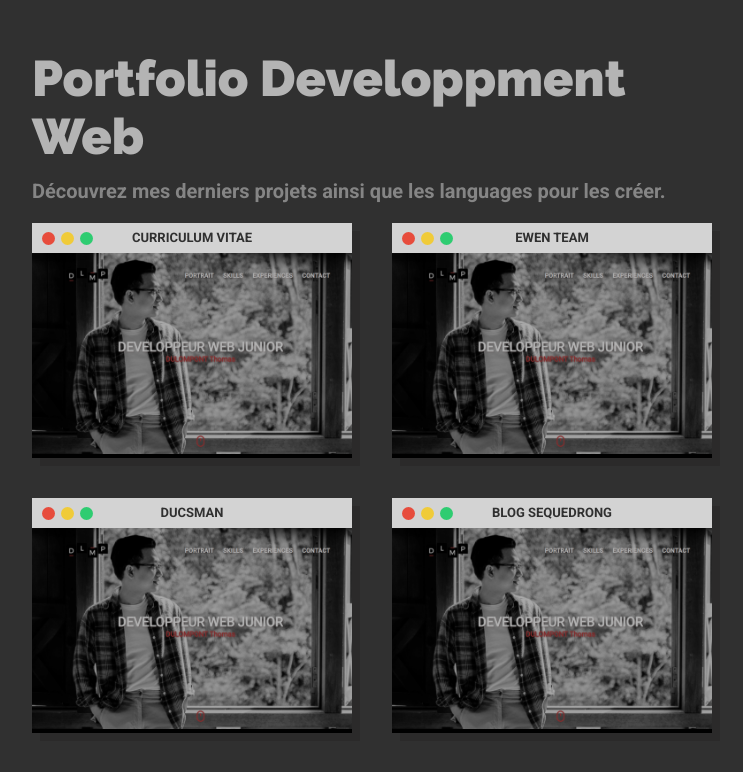
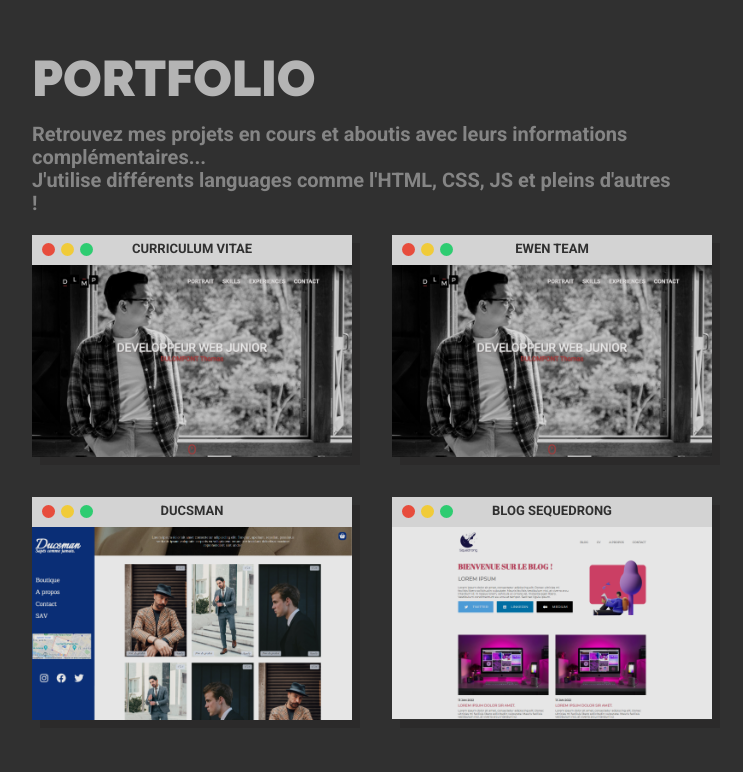
Before and after one commit to Thomas-Dulompont/Portfolio, a plain HTML site: page portfolio.html in a window 1280 px wide. Shown: the whole page, without its empty margins (288-1031 px from the left). Drawn offline with Linux system fonts and the light colour scheme.

Commit message:
Ajout des différents projets

```diff
--- a/portfolio.html
+++ b/portfolio.html
@@ -22,8 +22,10 @@
 </head>
 <body>
     <section>
-        <h1>Portfolio Developpment Web</h1>
-        <p>Découvrez mes derniers projets ainsi que les languages pour les créer.</p>
+        <h1>PORTFOLIO</h1>
+        <p>Retrouvez mes projets en cours et aboutis avec leurs informations complémentaires...
+            <br>J'utilise différents languages comme l'HTML, CSS, JS et pleins d'autres !
+        </p>
     </section>
     <div class="portfolio-grid">
         <div class="portfolio-container">
@@ -35,7 +37,9 @@
                 </div>
                 <p class="title">curriculum vitae</p>
             </div>
-            <img src="img/cv-screen.png" alt="CV Format Web">
+            <div class="img-container">
+                <img src="img/portfolio/dlmp.PNG" alt="CV Format Web">
+            </div>
             <div class="language-container">
                 <ul class="language">
                     <li>HTML5</li>
@@ -57,15 +61,16 @@
                 </div>
                 <p class="title">EWEN TEAM</p>
             </div>
-            <img src="img/cv-screen.png" alt="Projet EwenTeam">
+            <div class="img-container">
+                <img src="img/portfolio/dlmp.PNG" alt="CV Format Web">
+            </div>
             <div class="language-container">
                 <ul class="language">
                     <li>HTML5</li>
                     <li>CSS3</li>
+                    <li>RESPONSIVE</li>
                     <li>GIT</li>
                     <li>UX</li>
-                    <li>ANIMATIONS</li>
-                    <li>RESPONSIVE</li>
                 </ul>
             </div>
         </div>
@@ -79,14 +84,16 @@
                 </div>
                 <p class="title">DUCSMAN</p>
             </div>
-            <img src="img/cv-screen.png" alt="Projet Ducsman">
+            <div class="img-container">
+                <img src="img/portfolio/ducsman.PNG" alt="CV Format Web">
+            </div>
             <div class="language-container">
                 <ul class="language">
                     <li>HTML5</li>
                     <li>CSS3</li>
+                    <li>ANIMATIONS</li>
                     <li>GIT</li>
                     <li>UX</li>
-                    <li>ANIMATIONS</li>
                     <li>RESPONSIVE</li>
                 </ul>
             </div>
@@ -101,7 +108,9 @@
                 </div>
                 <p class="title">BLOG SEQUEDRONG</p>
             </div>
-            <img src="img/cv-screen.png" alt="Projet blog Sequedrong">
+            <div class="img-container">
+                <img src="img/portfolio/sequedrong.PNG" alt="CV Format Web">
+            </div>
             <div class="language-container">
                 <ul class="language">
                     <li>HTML5</li>
--- a/scss/layout/_body.scss
+++ b/scss/layout/_body.scss
@@ -14,4 +14,6 @@ h1 {
 
 body {
     background-color: #303030;
+    max-width: 1920px;
+    margin: auto;
 }
--- a/scss/pages/_portfolio.scss
+++ b/scss/pages/_portfolio.scss
@@ -3,23 +3,27 @@
     margin: 0 auto;
     display: grid;
     grid-template-columns: repeat(2, 50%);
+    grid-template-rows: repeat(auto, 1fr);
     gap: 40px;
-
     .portfolio-container {
-        width: 100%;
+        max-width: 1450px;
         position: relative;
-        background-color: black;
         box-shadow: 8px 8px 0px 0px #2b2a2a;
-        img {
+        .img-container {
+            background-color: black;
             width: 100%;
-            height: auto;
-            opacity: 0.7;
+            line-height: 0px;
+            img {
+                width: 100%;
+                height: auto;
+                opacity: 0.9;
+            }
         }
         .language-container {
             position: absolute;
             width: 100%;
             left: 50%;
-            bottom: 15%;
+            top: 75%;
             transform: translate(-50%);
             .language {
                 width: 50%;
```
Also changed, not shown: img/cv-screen.png (deleted), img/portfolio/dlmp.PNG (added), img/portfolio/ducsman.PNG (added), img/portfolio/sequedrong.PNG (added), scss/main.css, 2 other files.
